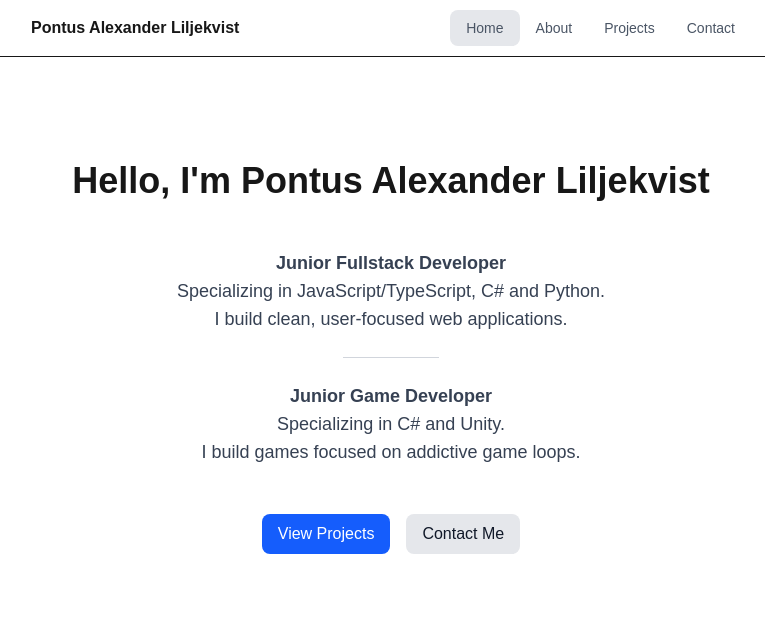
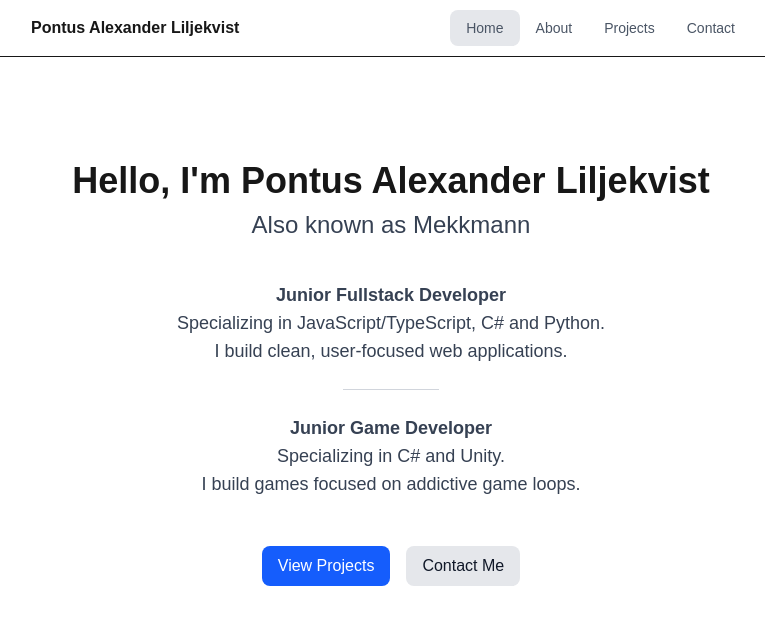
Before and after one commit to mekkmann/portfolio-page-2.0, a Next.js app: page / in a window 1280 px wide. Shown: the top 624 px of the page, without its empty margins (249-1014 px from the left). Built offline with nearby package versions, Linux system fonts and the light colour scheme.

Commit message:
moniker and spacing

```diff
--- a/components/Hero.tsx
+++ b/components/Hero.tsx
@@ -3,9 +3,13 @@ import Link from "next/link";
 export function Hero() {
     return (
         <main className="max-w-3xl mx-auto p-6 text-center mt-20">
-            <h1 className="text-4xl font-bold mb-12">
+            <h1 className="text-4xl font-bold mb-2">
                 Hello, I'm Pontus Alexander Liljekvist
             </h1>
+
+            <h2 className="text-2xl mb-10 text-gray-700">
+                Also known as Mekkmann
+            </h2>
 
             <div className="text-lg text-gray-700 mb-12 space-y-6">
                 <div>
```
